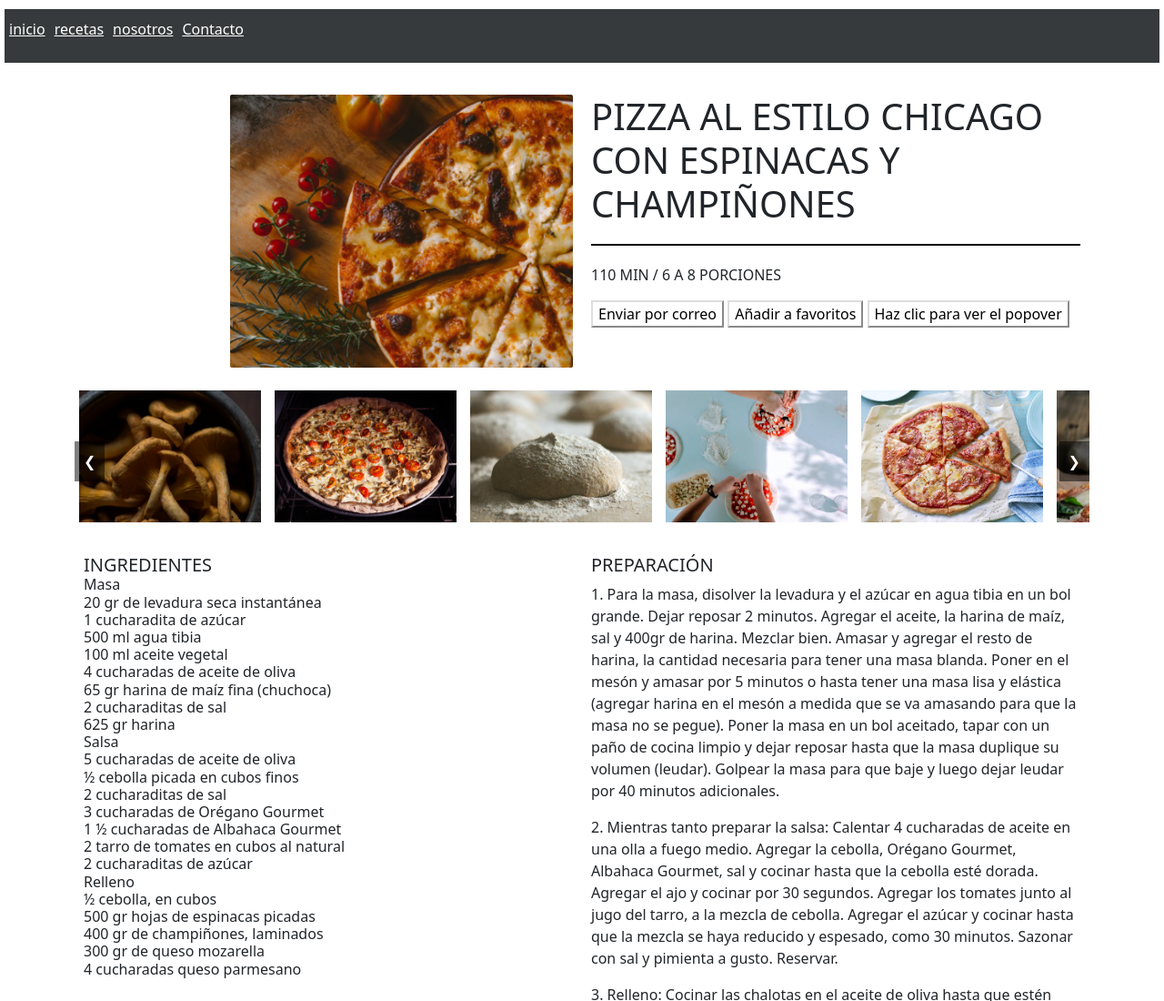
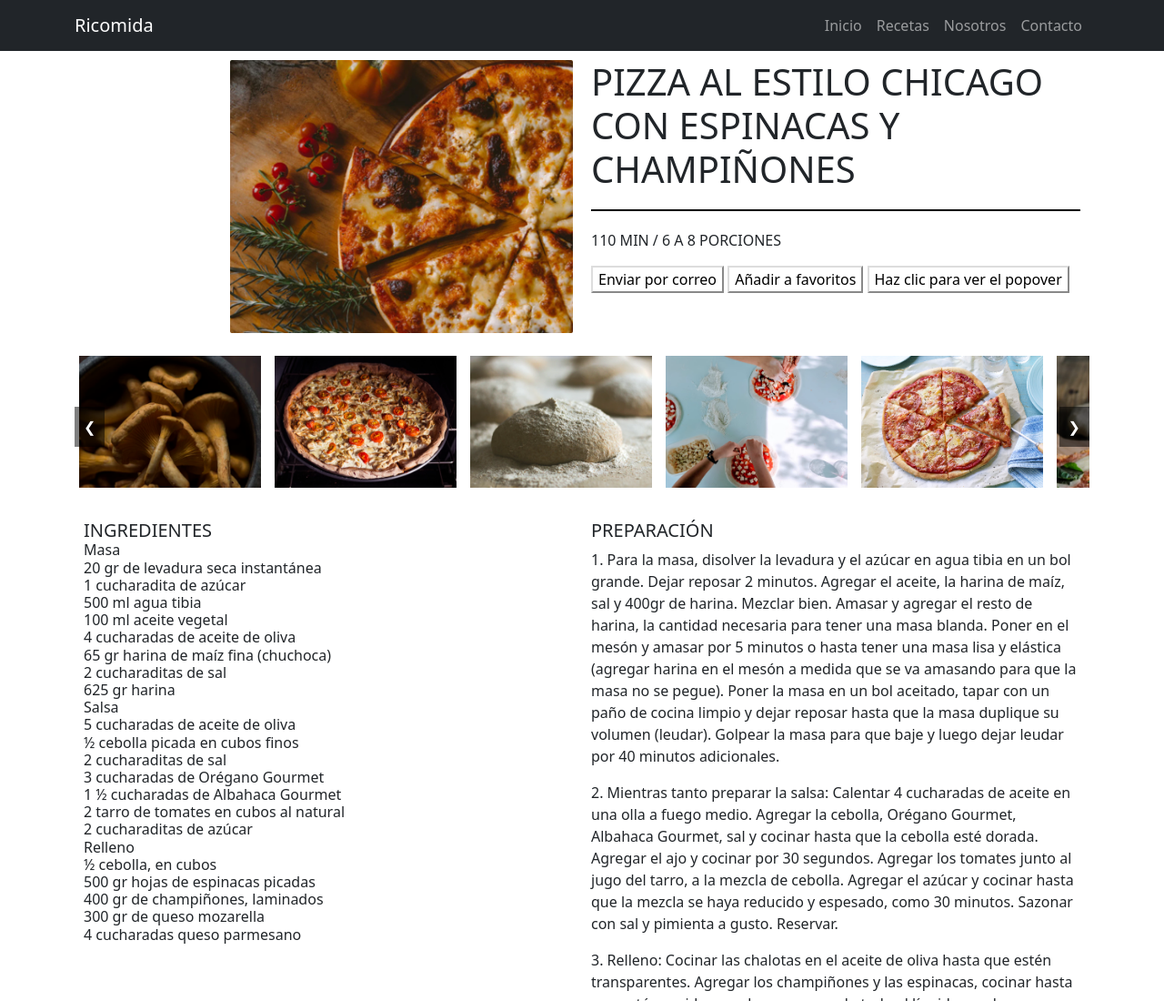
Before and after one commit to diegoespana29/Ricomida, a plain HTML site: page index.html in a window 1280 px wide. Shown: the top 1100 px of the page at 91% size. Drawn offline with nearby package versions, Linux system fonts and the light colour scheme.

Commit message:
modificacion

```diff
--- a/index.html
+++ b/index.html
@@ -10,20 +10,31 @@
 <body>
 <header>
    <section class="menu">
-    <ul class="nav">
+    <nav class="navbar navbar-expand-lg navbar-dark bg-dark">
+        <div class="container">
+            <a class="navbar-brand logo-nav" href="#">Ricomida</a>
+            <button class="navbar-toggler" type="button" data-bs-toggle="collapse" data-bs-target="#navbarNav"
+                aria-controls="navbarNav" aria-expanded="false" aria-label="Toggle navigation">
+                <span class="navbar-toggler-icon"></span>
+            </button>
+            <div class="collapse navbar-collapse" id="navbarNav">
+                <ul class="navbar-nav ms-auto">
                     <li class="nav-item">
-            <a class="nav" href="#">inicio</a>
+                        <a class="nav-link" aria-current="page" href="#">Inicio</a>
                     </li>
                     <li class="nav-item">
-          <a class="nav" href="#">recetas</a>
+                        <a class="nav-link" href="#">Recetas</a>
                     </li>
                     <li class="nav-item">
-          <a class="nav" href="#">nosotros</a>
+                        <a class="nav-link" href="#">Nosotros</a>
                     </li>
                     <li class="nav-item">
-            <a class="nav" href="#">Contacto</a>
+                        <a class="nav-link">Contacto</a>
                     </li>
                 </ul>
+            </div>
+        </div>
+    </nav>
     </section>
 
 </header>
```
Lines whose indentation alone changed are shown as unchanged.
